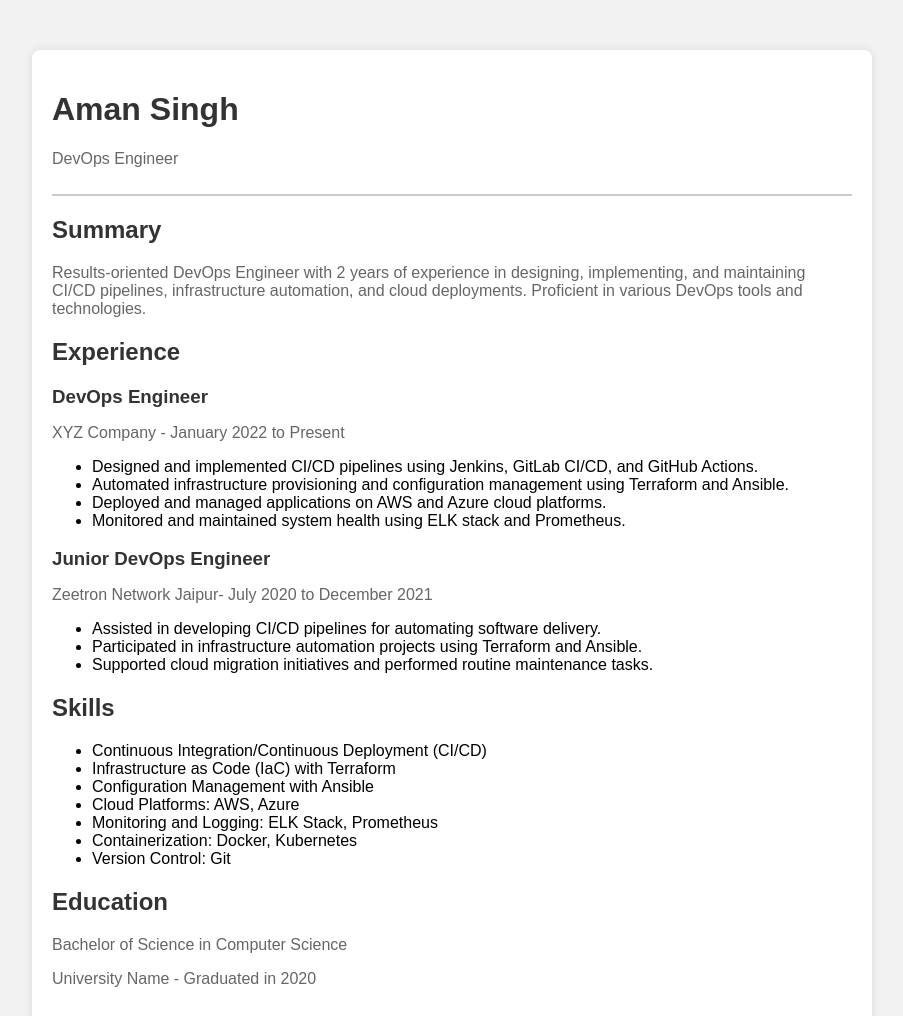
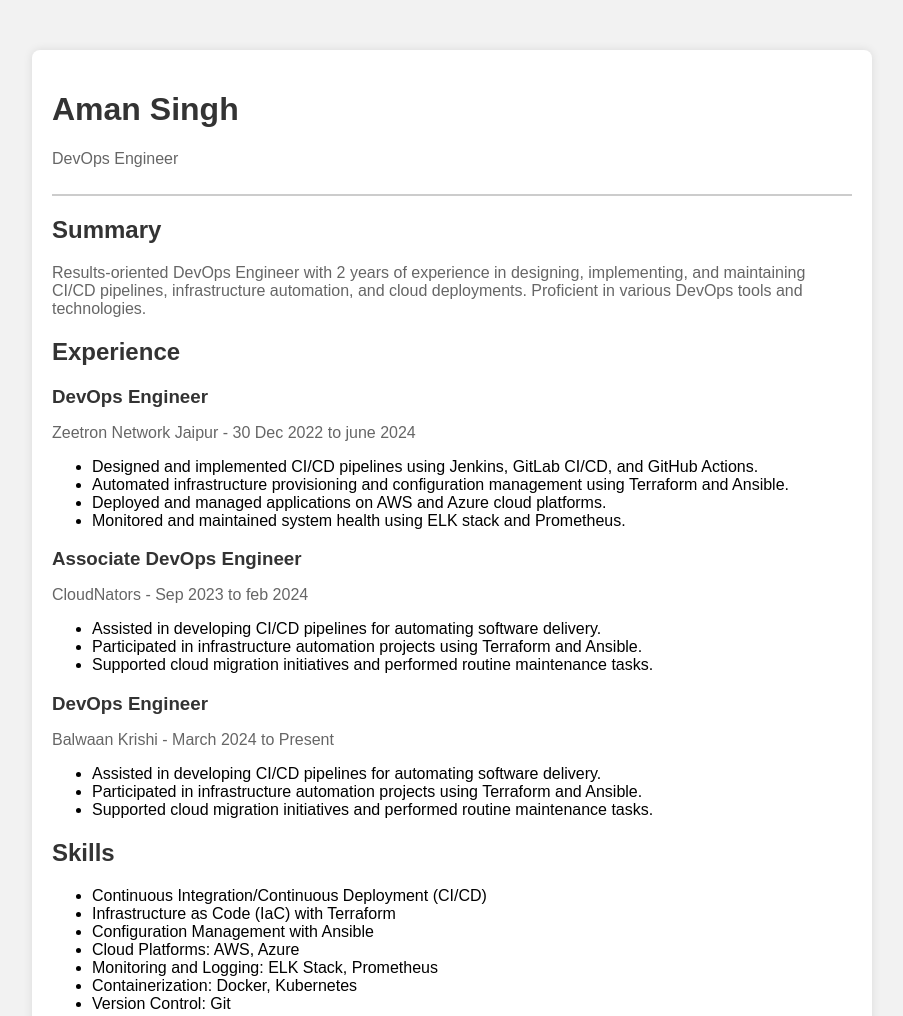
Before and after one commit to jaatbreak/Resume, a plain HTML site: page index.html in a window 1280 px wide. Shown: the top 1016 px of the page, without its empty margins (188-1091 px from the left). Drawn offline with Linux system fonts and the light colour scheme.

Commit message:
new change in the resume

```diff
--- a/index.html
+++ b/index.html
@@ -60,7 +60,7 @@
             <h2>Experience</h2>
             <div class="experience-item">
                 <h3>DevOps Engineer</h3>
-                <p>XYZ Company - January 2022 to Present</p>
+                <p>Zeetron Network Jaipur - 30 Dec 2022 to june 2024</p>
                 <ul>
                     <li>Designed and implemented CI/CD pipelines using Jenkins, GitLab CI/CD, and GitHub Actions.</li>
                     <li>Automated infrastructure provisioning and configuration management using Terraform and Ansible.</li>
@@ -69,8 +69,17 @@
                 </ul>
             </div>
             <div class="experience-item">
-                <h3>Junior DevOps Engineer</h3>
-                <p>Zeetron Network Jaipur- July 2020 to December 2021</p>
+                <h3>Associate  DevOps Engineer</h3>
+                <p>CloudNators -  Sep 2023 to feb 2024</p>
+                <ul>
+                    <li>Assisted in developing CI/CD pipelines for automating software delivery.</li>
+                    <li>Participated in infrastructure automation projects using Terraform and Ansible.</li>
+                    <li>Supported cloud migration initiatives and performed routine maintenance tasks.</li>
+                </ul>
+            </div>
+            <div class="experience-item">
+                <h3> DevOps Engineer</h3>
+                <p>Balwaan Krishi -  March 2024 to Present</p>
                 <ul>
                     <li>Assisted in developing CI/CD pipelines for automating software delivery.</li>
                     <li>Participated in infrastructure automation projects using Terraform and Ansible.</li>
```
